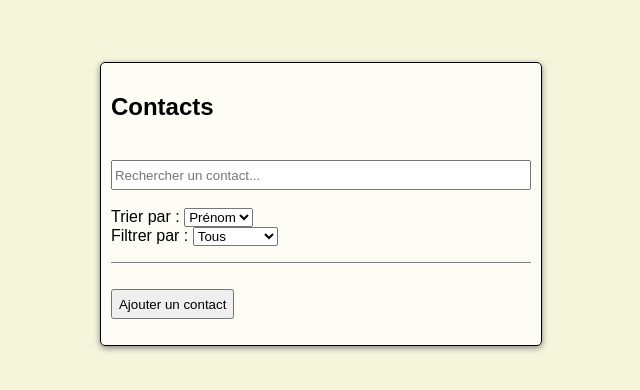
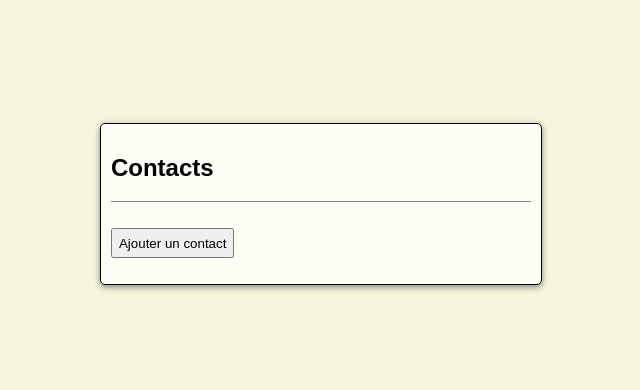
Before and after one commit to Thurtwings/Projet-JS, a plain HTML site: page index.html in a window 1280 px wide. Shown: the part 196-586 px from the top of the page, without its empty margins (319-959 px from the left). Drawn offline with Linux system fonts and the light colour scheme.

Commit message:
Final commit

```diff
--- a/index.html
+++ b/index.html
@@ -53,7 +53,7 @@
 
             <h2>Contacts</h2>
 
-            <input type="text" id="search_input" placeholder="Rechercher un contact...">
+            <!--<input type="text" id="search_input" placeholder="Rechercher un contact...">
             <br>
             <br>
              <div id="sorting">
@@ -70,7 +70,7 @@
                          <option value="email">Email</option>
                          <option value="phone">Téléphone</option>
                      </select>
-            </div>
+             </div>-->
 
             <ul id="contacts_list">
                 <!-- Des éléments de liste devront être ajoutés ici -->
@@ -113,7 +113,7 @@
 <!--<script src="js/Logic_V3.js"></script>--> <!-- cette version contient la recherche de contacts dynamique + la V2 et la V1-->
 <!--<script src="js/Logic_V4.js"></script>--> <!-- cette version contient la sauvegarde sur le localstorage en json des contacts+ la V3, la V2 et la V1-->
 <!--<script src="js/Logic_V5.js"></script>--> <!-- cette version contient la pagination + la v4, la V3, la V2 et la V1-->
-<script src="js/Logic_V5.js"></script>
+<script src="js/Logic_V2.js"></script>
 </body>
 
 </html>
--- a/js/Logic_V2.js
+++ b/js/Logic_V2.js
@@ -77,7 +77,7 @@
         document.querySelector("#delete_button").classList.add("visible");
         elements.label.textContent = "Modifier un contact";
         showScreen(1);
-    };/*
+    };
 
     /* Fonctions */
 
```
Also changed, not shown: 1 other file. Lines whose indentation alone changed are shown as unchanged.
